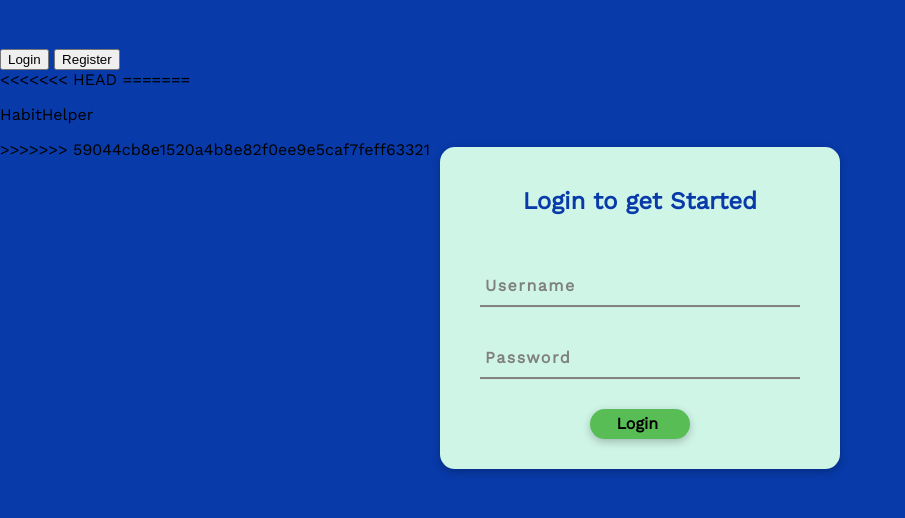
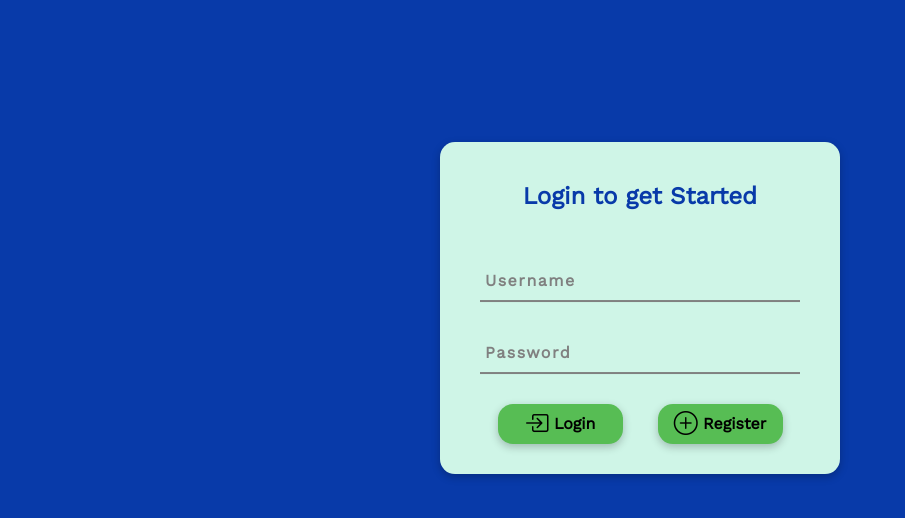
Before and after one commit to mrkstechs/tracker, a plain HTML site: page client/index.html in a window 1280 px wide. Shown: the part 92-610 px from the top of the page, without its empty margins (0-905 px from the left). Drawn offline with nearby package versions, Linux system fonts and the light colour scheme.

Commit message:
Prototype Styling

```diff
--- a/client/assets/css/styles.css
+++ b/client/assets/css/styles.css
@@ -98,28 +98,40 @@ h2 {
 }
 
 div.submit {
+    display: flex;
+    justify-content: space-around;
     text-align: center;
-    margin-bottom: 30px;
+    margin: 30px auto;
+    height: 20%;
 }
 
-#submit {
+button {
+    display: flex;
+    justify-content: center;
+    align-items: center;
     font-family: 'Work Sans';
     font-weight: bold;
     border-radius: 15px;
     border: none;
     background-color: #57BD54;
-    height: 30px;
-    width: 100px;
+    height: 40px;
+    width: 125px;
+    padding: 2px 5px;
     font-size: 16px;
     text-align: center;
     box-shadow: rgba(0, 0, 0, 0.24) 0px 3px 8px;
     transition: 0.5s;
 }
 
-#submit:hover {
+button:hover {
     background-color: #083AA9;
     transition: 0.5s;
     color: #CFF5E7;
     cursor: pointer;
 
 }
+
+.bi {
+    font-size: 1.5em;
+    font-weight: bolder;
+}
--- a/client/index.html
+++ b/client/index.html
@@ -18,10 +18,8 @@
 
         <nav>
         </nav>
-        <button id="loginButton">Login</button>
-        <button id="registerButton">Register</button>
+
     </header>
-<<<<<<< HEAD
     <body>
 
         <div class="container">
@@ -38,17 +36,15 @@
                     <label>Password</label>
                 </div>
                 <div class="submit">
-                    <input type="submit" value="Login " id="submit">
+                    <button id="loginButton"><i class="bi bi-box-arrow-in-right"></i>&nbspLogin</button>
+                    <button id="registerButton"><i class="bi bi-plus-circle"></i></i>&nbspRegister</button>
                 </div>
             </form>
         </div>
 
+
+
     </body>
 
-=======
-    <main>
-        <p>HabitHelper</p>
-    </main>
->>>>>>> 59044cb8e1520a4b8e82f0ee9e5caf7feff63321
 </body>
 </html>
```
